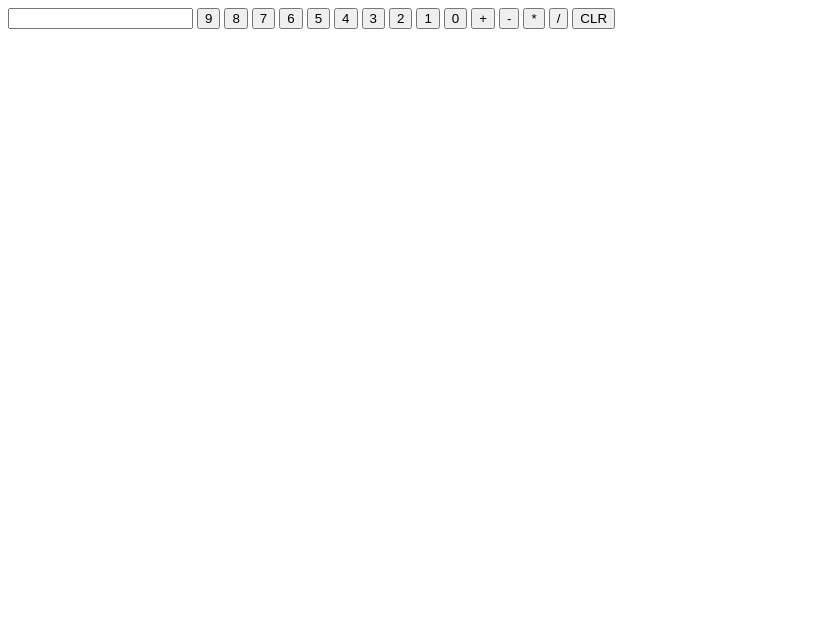
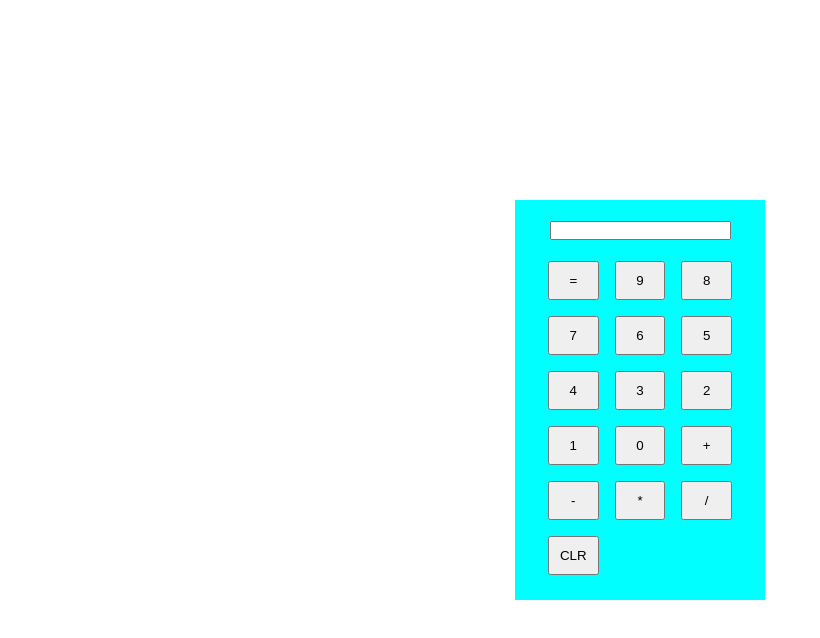
Before and after one commit to ajdinhusetovic/calculator, a plain HTML site: page index.html in a window 1280 px wide. Shown: the whole page, without its empty margins (0-820 px from the left). Drawn offline with Linux system fonts and the light colour scheme.

Commit message:
created basic layout and styling

```diff
--- a/index.html
+++ b/index.html
@@ -9,7 +9,11 @@
 </head>
 <body>
     <div class="calculator">
+        <div class="output">
             <input type="text">
+        </div>
+        <div class="buttons">
+            <button>=</button>
             <button class="btn" data-num="9">9</button>
             <button class="btn" data-num="8">8</button>
             <button class="btn" data-num="7">7</button>
@@ -26,6 +30,7 @@
             <button class="btn" data-operation="/">/</button>
             <button class="btn clr">CLR</button>
         </div>
+    </div>
     <script src="app.js"></script>
 </body>
 </html>
--- a/style.css
+++ b/style.css
@@ -0,0 +1,36 @@
+* {
+    margin: 0;
+    padding: 0;
+    box-sizing: border-box;
+}
+
+body {
+    height: 100vh;
+    font-size: 16px;
+    line-height: 1.6;
+    font-family: 'Segoe UI', Tahoma, Geneva, Verdana, sans-serif;
+    display: flex;
+    justify-content: center;
+    align-items: center;
+}
+
+.calculator {
+    width: 250px;
+    height: 400px;
+    background-color: aqua;
+    display: flex;
+    flex-direction: column;
+    justify-content: center;
+    align-items: center;
+}
+
+.buttons {
+    padding-top: 10px;
+    display: grid;
+    grid-template-columns: repeat(3, 1fr)
+}
+
+button {
+    margin: 8px;
+    padding: 10px;
+}
```
Lines whose indentation alone changed are shown as unchanged.
